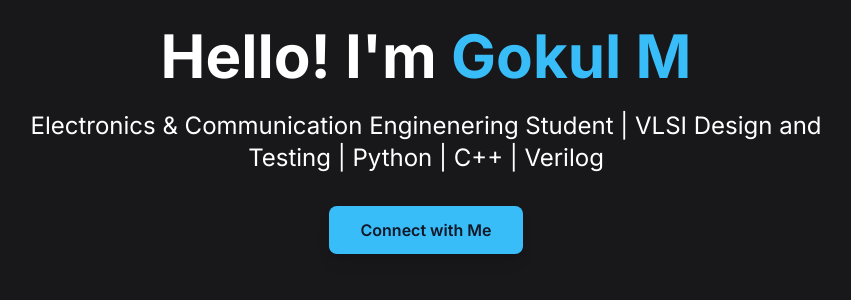
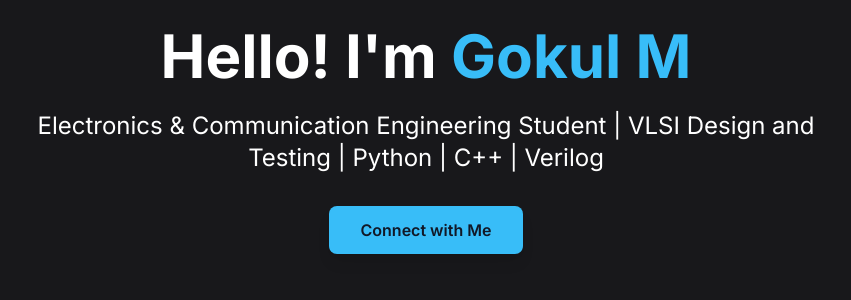
Before and after one commit to GokulM2005/Gokul-M-Flask-Portfolio, a Flask app: page / in a window 1280 px wide. Shown: the part 260-560 px from the top of the page, without its empty margins (214-1065 px from the left). Run offline with Flask 2, Linux system fonts and the light colour scheme; some libraries are stand-ins or nearby versions.

Commit message:
Update index.html

```diff
--- a/templates/index.html
+++ b/templates/index.html
@@ -79,7 +79,7 @@
                     Hello! I'm <span class="text-[#38bdf8]">Gokul M</span>
                 </h1>
                 <p class="text-xl md:text-2xl mb-8">
-                    Electronics & Communication Enginenering Student | VLSI Design and Testing | Python | C++ | Verilog
+                    Electronics & Communication Engineering Student | VLSI Design and Testing | Python | C++ | Verilog
                 </p>
                 <a href="#contact" class="inline-block px-8 py-3 bg-[#38bdf8] text-gray-900 font-semibold rounded-lg shadow-lg hover:bg-cyan-400 transition duration-300">
                     Connect with Me
```
